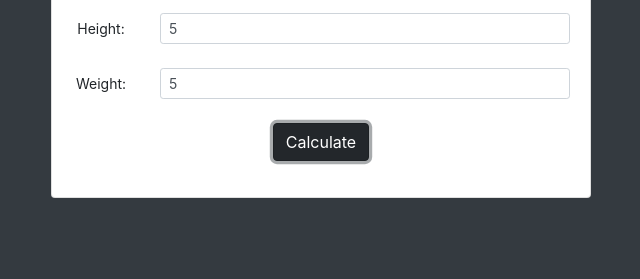
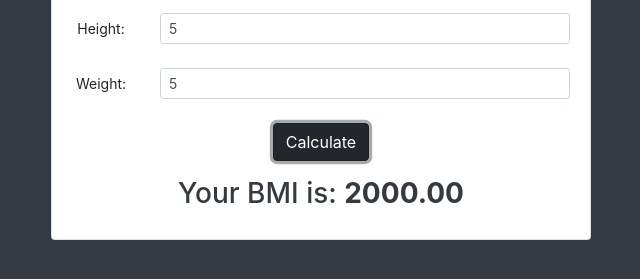
Before and after one commit to IdoGo15/BMI-Calculator, a plain HTML site: page index.html in a window 1280 px wide. Both pictures are taken after typing "5", "5" into the empty fields and a click on the input "Calculate". Shown: the part 167-446 px from the top of the page, without its empty margins (319-959 px from the left). Drawn offline with nearby package versions, Linux system fonts and the light colour scheme.

Commit message:
finished with final bmi result and showing it

```diff
--- a/app.js
+++ b/app.js
@@ -1,15 +1,16 @@
 let sex = document.getElementById('sex');
 let height = document.getElementById('height');
 let weight = document.getElementById('weight');
-let bmi = document.getElementsByClassName('final-result');
+let bmi = document.getElementById('final-result');
 let form = document.getElementById('bmi-form');
 
 // Events
 form.addEventListener('submit', function(e){
-  // Loader
-  // document.getElementById('loading').style.display = 'block';
 
-  setTimeout(calculateBMI, 0);
+//Loader
+  document.getElementById('loading').style.display = 'block';
+
+  setTimeout(calculateBMI, 1000);
 
   e.preventDefault();
 });
@@ -19,4 +20,14 @@ function calculateBMI (e) {
   let heightM = height.value / 100;
   let final = weight.value / Math.pow(heightM, 2);
   final = final.toFixed(2);
+  console.log(final);
+
+  //Hide loader
+  document.getElementById('loading').style.display = 'none';
+
+  // Show results
+  document.getElementById('results').style.display = 'block';
+
+  // Initialize results
+  bmi.textContent = final;
 }
--- a/index.html
+++ b/index.html
@@ -46,8 +46,8 @@
             </div>
 
             <!-- Results -->
-            <div id="results" class="text-center">
-              <h5>Your BMI is: <span class="final-result font-weight-bold">45</span></h5>
+            <div id="results" class="text-center text-dark">
+              <h3>Your BMI is: <span id="final-result" class="font-weight-bold">48</span></h3>
             </div>
 
           </div>
```
